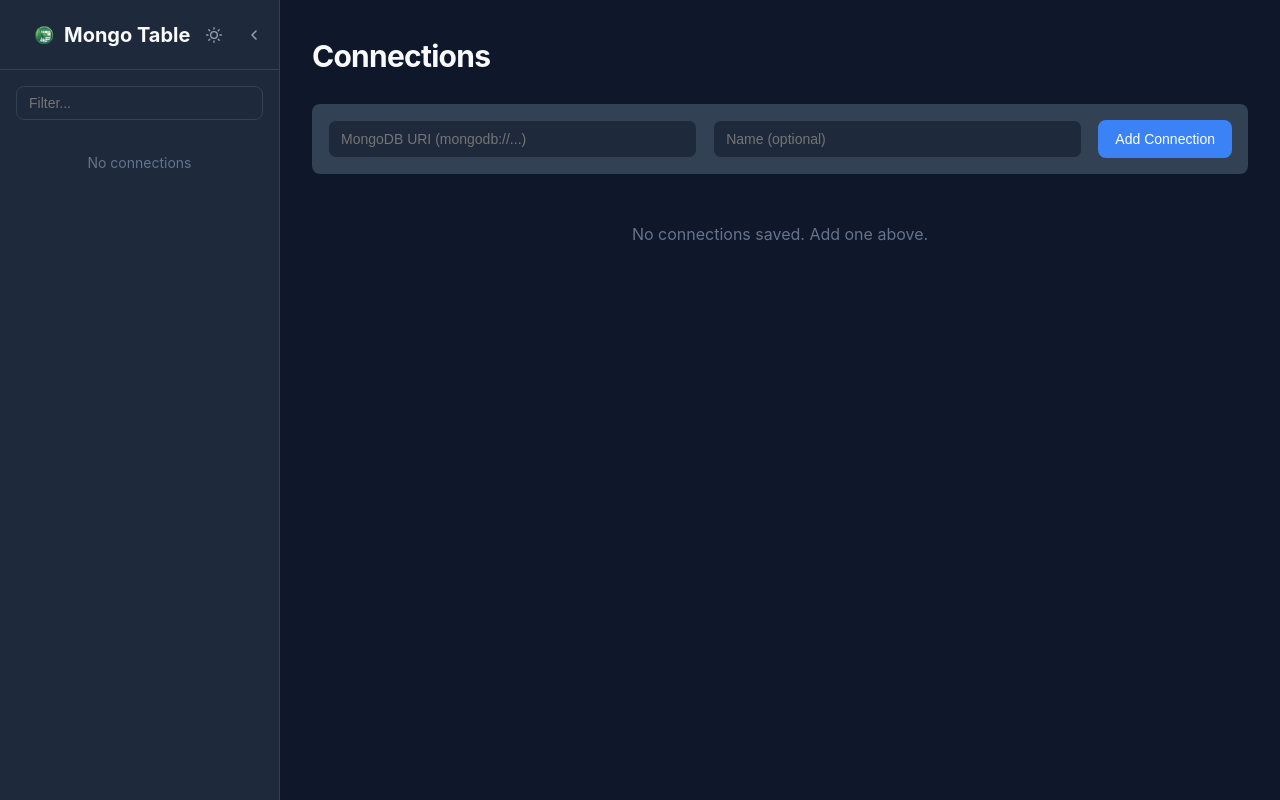
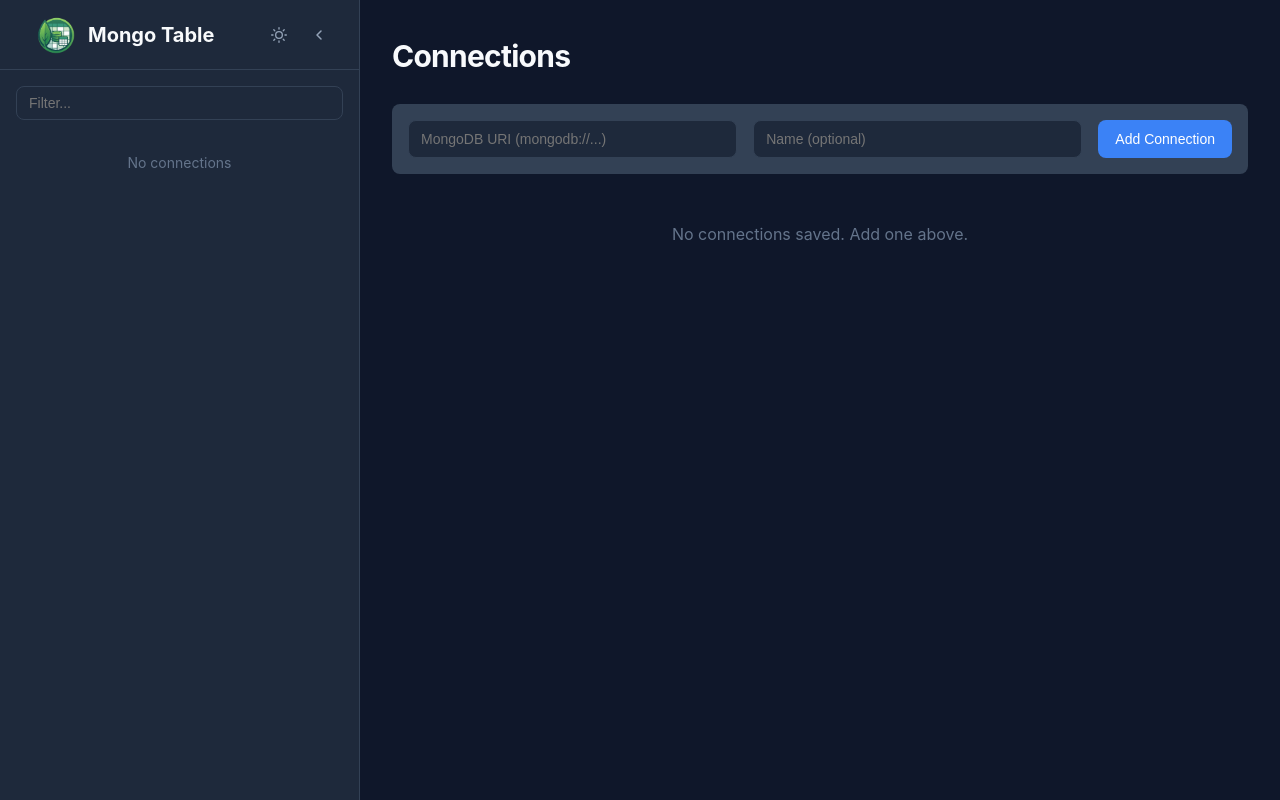
Before and after one commit to zakaihamilton/mongo-table, a Next.js app: page / in a window 1280 px wide. Built offline with nearby package versions, Linux system fonts and the light colour scheme.

Commit message:
style: Enlarge sidebar logo, widen sidebar, and remove vertical header padding.

```diff
--- a/src/components/Sidebar.css
+++ b/src/components/Sidebar.css
@@ -7,7 +7,7 @@
     height: 100vh;
     position: sticky;
     top: 0;
-    width: 280px;
+    width: 360px;
     transition: width 0.3s ease;
     overflow: hidden;
     flex-shrink: 0;
@@ -18,7 +18,7 @@
 }
 
 .sidebar-header {
-    padding: 1.5rem;
+    padding: 0 1.5rem;
     border-bottom: 1px solid var(--border-color);
     display: flex;
     align-items: center;
--- a/src/components/Sidebar.jsx
+++ b/src/components/Sidebar.jsx
@@ -87,7 +87,7 @@ export default function Sidebar() {
             <div className="sidebar-header">
                 {!isCollapsed && (
                     <Link href="/" className="brand">
-                        <img src="/app_icon.png" alt="Logo" style={{ width: '24px', height: '24px' }} />
+                        <img src="/app_icon.png" alt="Logo" style={{ width: '48px', height: '48px' }} />
                         <span>Mongo Table</span>
                     </Link>
                 )}
```
